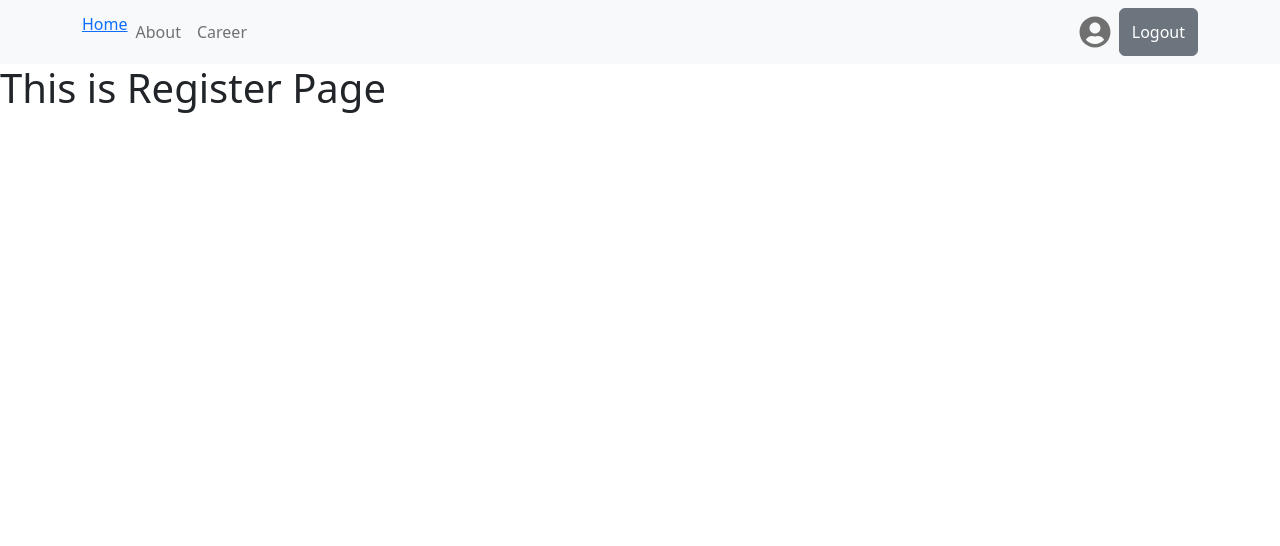
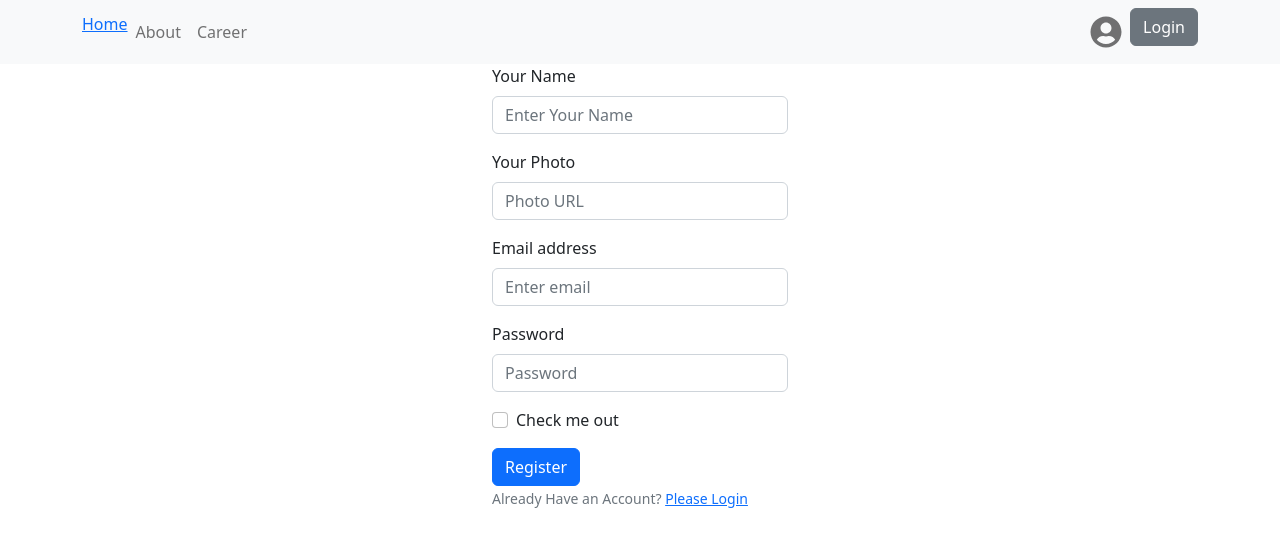
Before and after one commit to HasibUddin1/the-news-dragon-client, a React (Vite) app: page /register in a window 1280 px wide. Shown: the top 546 px of the page. Built offline with nearby package versions, Linux system fonts and the light colour scheme.

Commit message:
added form and login pages

```diff
--- a/src/Pages/Login/Login/Login.jsx
+++ b/src/Pages/Login/Login/Login.jsx
@@ -1,10 +1,35 @@
 import React from 'react';
+import { Button, Container, Form } from 'react-bootstrap';
+import { Link } from 'react-router-dom';
 
 const Login = () => {
     return (
-        <div>
-            <h1>This is Login Page</h1>
-        </div>
+        <Container className='w-25 mx-auto'>
+            <Form>
+                <Form.Group className="mb-3" controlId="formBasicEmail">
+                    <Form.Label>Email address</Form.Label>
+                    <Form.Control type="email" name='email' placeholder="Enter email" />
+                    <Form.Text className="text-muted">
+
+                    </Form.Text>
+                </Form.Group>
+
+                <Form.Group className="mb-3" controlId="formBasicPassword">
+                    <Form.Label>Password</Form.Label>
+                    <Form.Control type="password" name='password' placeholder="Password" />
+                </Form.Group>
+                <Form.Group className="mb-3" controlId="formBasicCheckbox">
+                    <Form.Check type="checkbox" label="Check me out" />
+                </Form.Group>
+                <Button variant="primary" type="submit">
+                    Login
+                </Button>
+                <br />
+                <Form.Text className="text-muted">
+                    New to This Site? <Link to='/register'>Please Register</Link>
+                </Form.Text>
+            </Form>
+        </Container>
     );
 };
 
--- a/src/Pages/Login/Register/Register.jsx
+++ b/src/Pages/Login/Register/Register.jsx
@@ -1,10 +1,40 @@
 import React from 'react';
+import { Button, Container, Form } from 'react-bootstrap';
+import { Link } from 'react-router-dom';
 
 const Register = () => {
     return (
-        <div>
-            <h1>This is Register Page</h1>
-        </div>
+        <Container className='w-25 mx-auto'>
+            <Form>
+                <Form.Group className="mb-3" controlId="formBasicEmail">
+                    <Form.Label>Your Name</Form.Label>
+                    <Form.Control type="text" name='name' placeholder="Enter Your Name" />
+                </Form.Group>
+                <Form.Group className="mb-3" controlId="formBasicEmail">
+                    <Form.Label>Your Photo</Form.Label>
+                    <Form.Control type="text" name='photo' placeholder="Photo URL" />
+                </Form.Group>
+                <Form.Group className="mb-3" controlId="formBasicEmail">
+                    <Form.Label>Email address</Form.Label>
+                    <Form.Control type="email" name='email' placeholder="Enter email" />
+                </Form.Group>
+
+                <Form.Group className="mb-3" controlId="formBasicPassword">
+                    <Form.Label>Password</Form.Label>
+                    <Form.Control type="password" name='password' placeholder="Password" />
+                </Form.Group>
+                <Form.Group className="mb-3" controlId="formBasicCheckbox">
+                    <Form.Check type="checkbox" label="Check me out" />
+                </Form.Group>
+                <Button variant="primary" type="submit">
+                    Register
+                </Button>
+                <br />
+                <Form.Text className="text-muted">
+                    Already Have an Account? <Link to='/login'>Please Login</Link>
+                </Form.Text>
+            </Form>
+        </Container>
     );
 };
 
--- a/src/providers/AuthProviders.jsx
+++ b/src/providers/AuthProviders.jsx
@@ -8,7 +8,7 @@ const auth = getAuth(app)
 
 const AuthProviders = ({children}) => {
 
-    const user = {displayName: 'Muri Khan'}
+    const user = null
 
     const authInfo = {
         user
```
